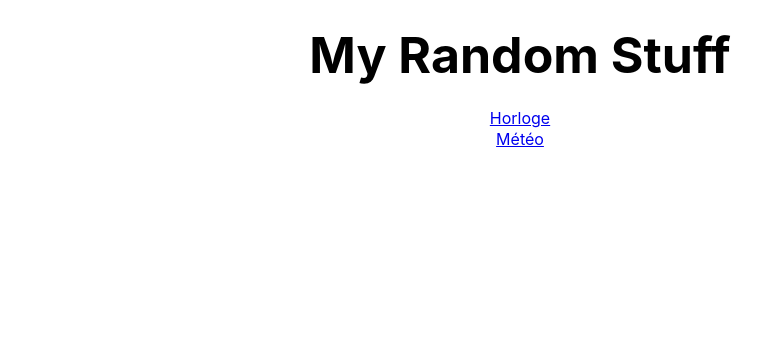
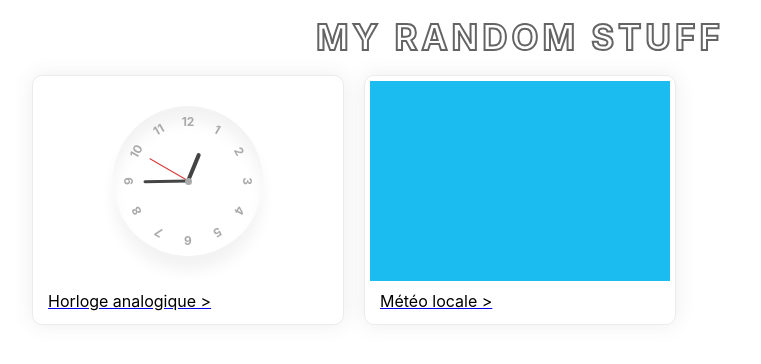
Before and after one commit to julesfrn/random-stuff, a Vue app: page / in a window 1280 px wide. Shown: the top 364 px of the page, without its empty margins (120-881 px from the left). Built offline with nearby package versions, Linux system fonts and the light colour scheme.

Commit message:
add preview item in home and return button

```diff
--- /dev/null
+++ b/src/components/CGoToHome.vue
@@ -0,0 +1,29 @@
+<template>
+  <router-link :to="{ name: 'Home' }" class="go-to-home">
+    back to home
+  </router-link>
+</template>
+
+<script>
+export default {
+  name: 'CGoToHome',
+  props: {
+    color: { type: String }
+  }
+}
+</script>
+
+<style lang="scss" scoped>
+.go-to-home {
+  z-index: 9999;
+  position: absolute;
+  top: 0;
+  left: 0;
+  color: #141414;
+  font-size: 16px;
+  margin: 10px;
+  @media screen and (height: 200px) {
+    display: none;
+  }
+}
+</style>
--- /dev/null
+++ b/src/components/CPreviewItem.vue
@@ -0,0 +1,33 @@
+<template>
+  <router-link :to="route" class="preview-item">
+    <iframe :src="route" style="width: 300px; height: 200px;"></iframe>
+    <div>
+      <h3 class="preview-item__title">{{ title }} ></h3>
+    </div>
+  </router-link>
+</template>
+
+<script>
+export default {
+  name: 'CPreviewItem',
+  props: {
+    route: { type: String },
+    title: { type: String }
+  }
+}
+</script>
+
+<style lang="scss" scoped>
+.preview-item {
+  display: inline-block;
+  margin: 10px;
+  padding: 5px;
+  border-radius: 10px;
+  box-shadow: 0 0 20px 0px rgba(80, 80, 80, 0.1);
+  border: solid rgba(61, 61, 61, 0.1) 1px;
+}
+.preview-item__title {
+  color: black;
+  margin: 10px;
+}
+</style>
--- a/src/views/VClock.vue
+++ b/src/views/VClock.vue
@@ -1,5 +1,6 @@
 <template>
   <div class="clock">
+    <c-go-to-home />
     <div class="clock__frame">
       <div class="clock__hand">
         <div class="clock__hand-seconds" ref="handSeconds"></div>
@@ -29,8 +30,11 @@
 </template>
 
 <script>
+import CGoToHome from '@/components/CGoToHome.vue'
+
 export default {
   name: 'VClock',
+  components: { CGoToHome },
   data: () => ({
     now: new Date(),
     clockRefresh: undefined
@@ -187,4 +191,40 @@ export default {
     }
   }
 }
+@media screen and (height: 200px) {
+  .clock {
+    font-size: 12px;
+  }
+  .clock__frame {
+    width: 150px;
+    height: 150px;
+  }
+  .clock__face {
+    span {
+      height: 130px;
+    }
+    &::after {
+      height: 7px;
+      width: 7px;
+    }
+  }
+  .clock__hand-hour {
+    width: 4px;
+    height: 30px;
+    border-radius: 2px 2px 0;
+    bottom: 15px;
+  }
+  .clock__hand-minutes {
+    width: 3px;
+    height: 45px;
+    border-radius: 1.5px 1.5px 0;
+    bottom: 22.5px;
+  }
+  .clock__hand-seconds {
+    width: 1px;
+    height: 45px;
+    border-radius: none;
+    bottom: 22.5px;
+  }
+}
 </style>
--- a/src/views/VHome.vue
+++ b/src/views/VHome.vue
@@ -1,23 +1,43 @@
 <template>
   <div>
-    <h1>My Random Stuff</h1>
-    <ul>
-      <li><router-link :to="{ name: 'Horloge' }">Horloge</router-link></li>
-      <li><router-link :to="{ name: 'Météo' }">Météo</router-link></li>
-    </ul>
+    <h1 class="home__title">My Random Stuff</h1>
+    <div class="home__body">
+      <c-preview-item route="horloge" title="Horloge analogique" />
+      <c-preview-item route="meteo" title="Météo locale" />
+    </div>
   </div>
 </template>
 
+<script>
+import CPreviewItem from '@/components/CPreviewItem.vue'
+
+export default {
+  name: 'VHome',
+  components: { CPreviewItem }
+}
+</script>
+
 <style lang="scss" scoped>
-h1 {
-  font-weight: bold;
-  font-size: 50px;
+.home__title {
+  color: #646464;
+  -webkit-text-fill-color: white; /* Will override color (regardless of order) */
+  -webkit-text-stroke-width: 2px;
+  -webkit-text-stroke-color: #646464;
+  letter-spacing: 4px;
+  font-weight: bolder;
+  font-size: 35px;
+  text-transform: uppercase;
   text-align: center;
-  margin-top: 30px;
-  margin-bottom: 30px;
+  margin: 20px 0 10px;
 }
-li {
-  text-align: center;
-  margin: 5px 0;
+.home__body {
+  margin: auto;
+  width: 332px;
+  @media screen and (min-width: 668px) {
+    width: 664px;
+  }
+  @media screen and (min-width: 1000px) {
+    width: 996px;
+  }
 }
 </style>
--- a/src/views/VWeather.vue
+++ b/src/views/VWeather.vue
@@ -1,5 +1,6 @@
 <template>
   <div class="weather" ref="weatherBackground">
+    <c-go-to-home />
     <div class="weather__text">
       <h1 class="weather__title">{{ weatherName }}</h1>
       <h2 class="weather__temp">{{ weatherTemp }}</h2>
@@ -10,6 +11,7 @@
 
 <script>
 import axios from 'axios'
+import CGoToHome from '@/components/CGoToHome.vue'
 
 const THUNDERSTORM = {
   day: {
@@ -82,6 +84,7 @@ const weatherThemes = [CLOUD, SNOW, THUNDERSTORM, RAIN, CLEAR, LIGHTLY_CLOUDED]
 
 export default {
   name: 'VWeather',
+  components: { CGoToHome },
   data: () => ({
     latitude: undefined,
     longitude: undefined,
@@ -197,4 +200,18 @@ export default {
     width: 652px;
   }
 }
+@media screen and (height: 200px) {
+  .weather {
+    flex-direction: row;
+  }
+  .weather__img {
+    width: 100px;
+  }
+  .weather__title {
+    font-size: 16px;
+  }
+  .weather__temp {
+    font-size: 23px;
+  }
+}
 </style>
```
